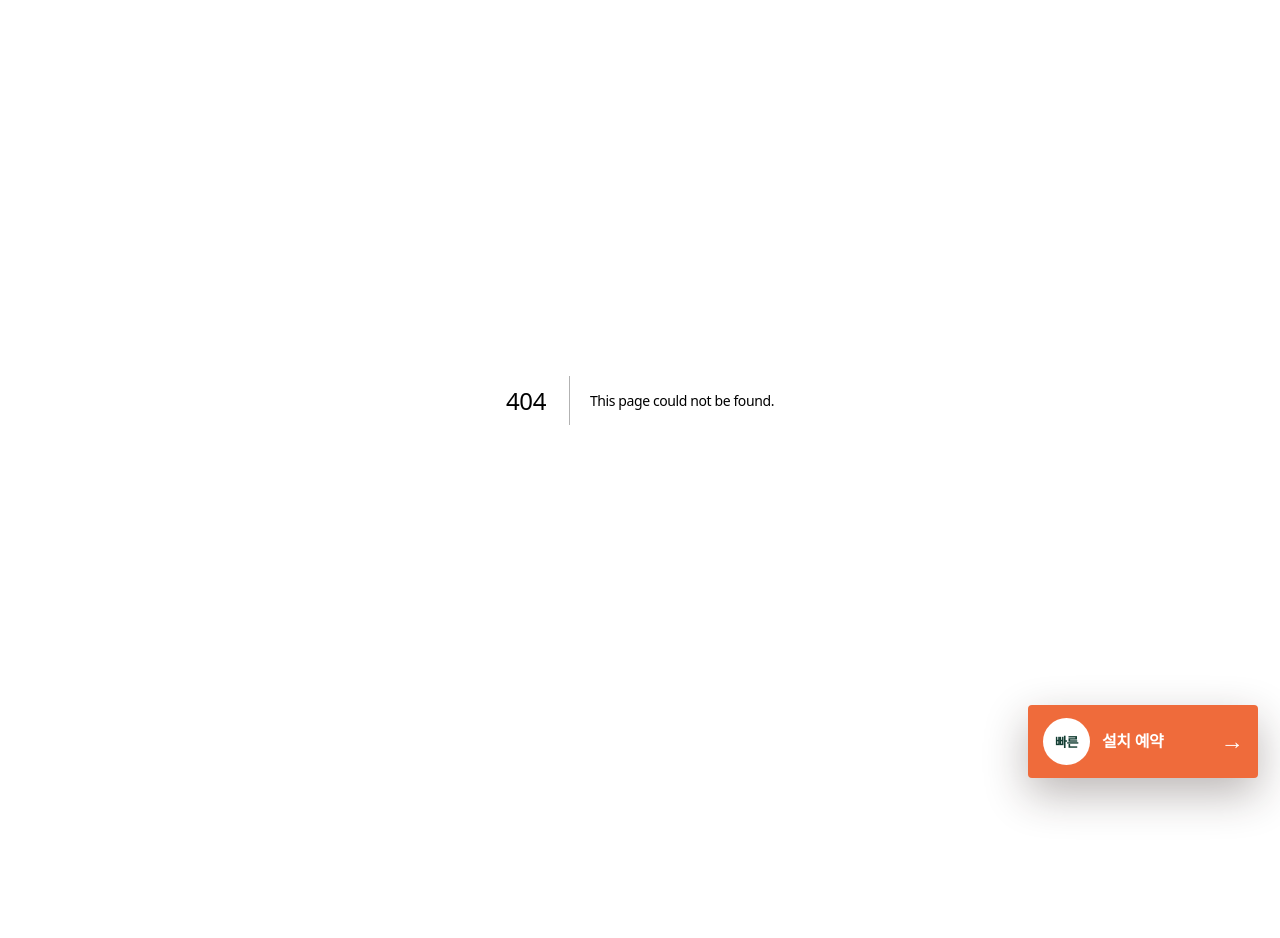
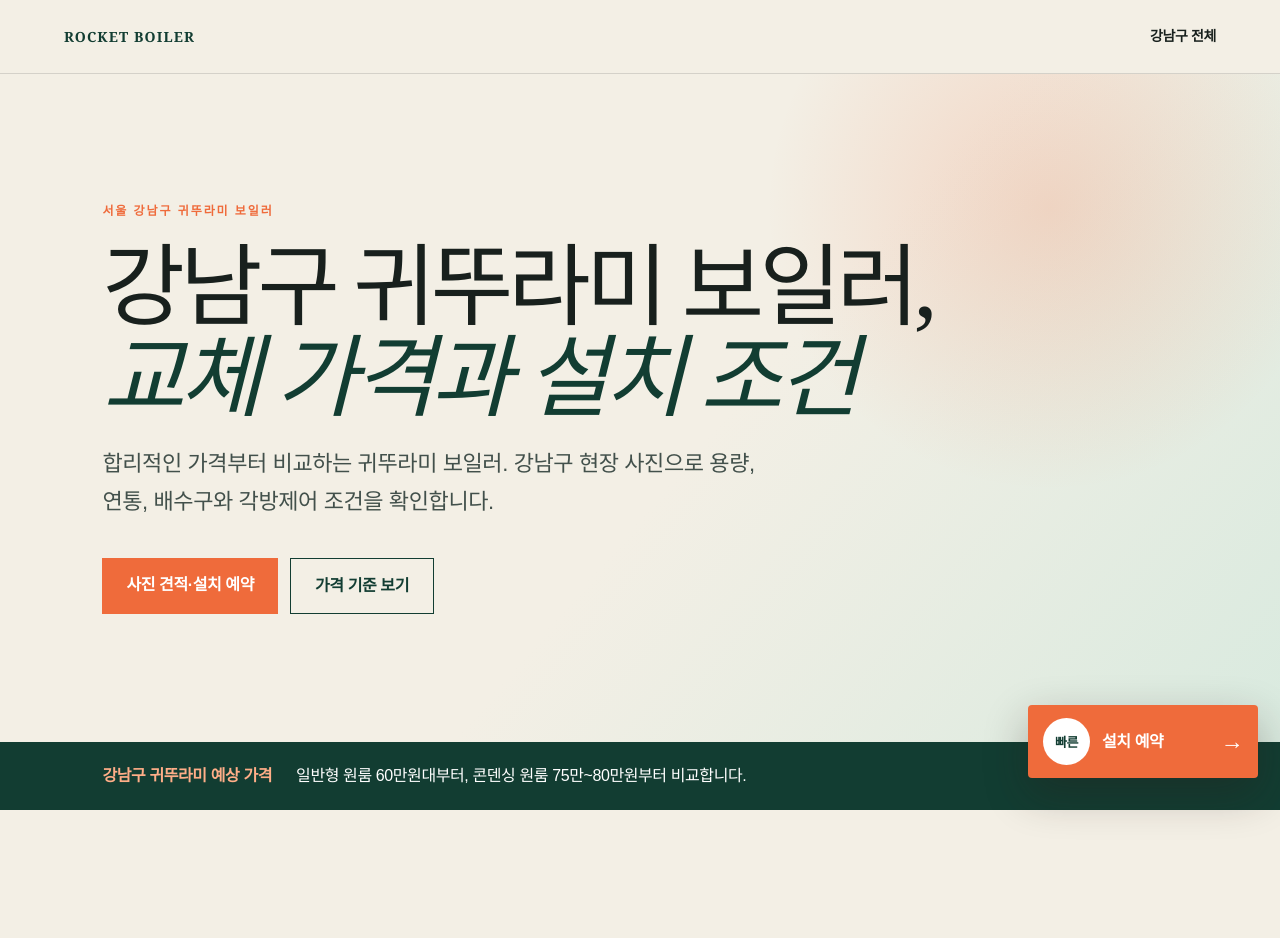
Before and after one commit to paulslife2017-hue/rocketboiler, a Next.js app: page /regions/gangnam/brands/kiturami in a window 1280 px wide. Before the commit this address had no page. Shown: the top 938 px of the page. Before the commit the page ends 800 px from the top, so only its background shows below. Built offline with nearby package versions, Linux system fonts and the light colour scheme; a web font is replaced by a local one.

Commit message:
Add regional brand SEO pages

```diff
--- /dev/null
+++ b/app/regions/[slug]/brands/[brand]/page.tsx
@@ -0,0 +1,21 @@
+import type { Metadata } from "next";
+import Link from "next/link";
+import { notFound } from "next/navigation";
+import { getServiceArea, serviceAreas } from "../../../data";
+import { boilerBrands, getBoilerBrand } from "../../../../brands/data";
+import styles from "../../../regions.module.css";
+
+const siteUrl="https://rocketboiler.vercel.app";
+export function generateStaticParams(){return serviceAreas.flatMap(area=>boilerBrands.map(brand=>({slug:area.slug,brand:brand.slug})));}
+export async function generateMetadata({params}:{params:Promise<{slug:string;brand:string}>}):Promise<Metadata>{const {slug,brand:brandSlug}=await params;const area=getServiceArea(slug),brand=getBoilerBrand(brandSlug);if(!area||!brand)return{};const region=`${area.province} ${area.name}`;const title=`${area.name} ${brand.name} 보일러 교체 가격·설치`;const description=`${region} ${brand.name} 가스보일러 교체 가격과 콘덴싱 설치 조건을 확인하세요. ${area.neighborhoods.join("·")} 등 ${area.name} 사진 견적을 안내합니다.`;return{title,description,keywords:[`${area.name} ${brand.name} 보일러`,`${area.name} ${brand.name} 보일러 교체`,`${area.name} ${brand.name} 보일러 가격`,`${area.name} ${brand.name} 콘덴싱 보일러`,...area.neighborhoods.map(n=>`${n} ${brand.name} 보일러`)],alternates:{canonical:`/regions/${slug}/brands/${brandSlug}`}};}
+
+export default async function RegionBrandPage({params}:{params:Promise<{slug:string;brand:string}>}){const {slug,brand:brandSlug}=await params;const area=getServiceArea(slug),brand=getBoilerBrand(brandSlug);if(!area||!brand)notFound();const region=`${area.province} ${area.name}`;const schema={"@context":"https://schema.org","@type":"Service",name:`${area.name} ${brand.name} 보일러 교체·설치`,serviceType:`${brand.name} 가스보일러 교체 및 설치`,provider:{"@type":"HVACBusiness",name:"로켓보일러",url:siteUrl},areaServed:{"@type":"AdministrativeArea",name:region},url:`${siteUrl}/regions/${slug}/brands/${brandSlug}`};return <main className={styles.shell}>
+  <nav className={styles.nav}><Link href="/" className={styles.brand}>ROCKET BOILER</Link><Link href={`/regions/${slug}`} className={styles.navLink}>{area.name} 전체</Link></nav>
+  <section className={styles.hero}><p className={styles.eyebrow}>{region} {brand.name} 보일러</p><h1>{area.name} {brand.name} 보일러,<br/><em>교체 가격과 설치 조건</em></h1><p className={styles.lead}>{brand.headline}. {area.name} 현장 사진으로 용량, 연통, 배수구와 각방제어 조건을 확인합니다.</p><div className={styles.actions}><Link href="/" className={styles.primary}>사진 견적·설치 예약</Link><a href="#price" className={styles.secondary}>가격 기준 보기</a></div></section>
+  <section className={styles.localStrip}><strong>{area.name} {brand.name} 예상 가격</strong><span>{brand.priceNote}</span></section>
+  <section className={styles.section} id="price"><p className={styles.kicker}>브랜드 설치 기준</p><h2>{area.name}에서 {brand.name}<br/>보일러를 선택할 때</h2><div className={styles.grid}>{brand.strengths.map((item,index)=><article key={item}><b>{String(index+1).padStart(2,"0")}</b><h3>{item}</h3><p>{area.neighborhoods.join("·")} 등 {area.name} 현장의 기존 모델과 설치 사진을 확인해 제품과 기본 설치 범위를 안내합니다.</p></article>)}</div></section>
+  <section className={styles.keywordBand}><p>{area.name} {brand.name} 관련 검색</p><div>{[`${area.name} ${brand.name} 보일러`,`${area.name} ${brand.name} 보일러 교체`,`${area.name} ${brand.name} 보일러 가격`,...area.neighborhoods.map(n=>`${n} ${brand.name} 보일러`)].map(k=><span key={k}>{k}</span>)}</div></section>
+  <section className={styles.cta}><p>{area.name} {brand.name} 보일러 상담이 필요하신가요?</p><h2>사진으로 설치 조건부터<br/>간단하게 확인하세요.</h2><Link href="/">설치 예약 시작</Link></section>
+  <footer className={styles.footer}><Link href={`/regions/${slug}`}>{area.name} 보일러</Link><Link href={`/brands/${brandSlug}`}>{brand.name} 안내</Link><Link href="/guides">교체 가이드</Link><span>로켓보일러</span></footer>
+  <script type="application/ld+json" dangerouslySetInnerHTML={{__html:JSON.stringify(schema)}}/>
+</main>}
```
